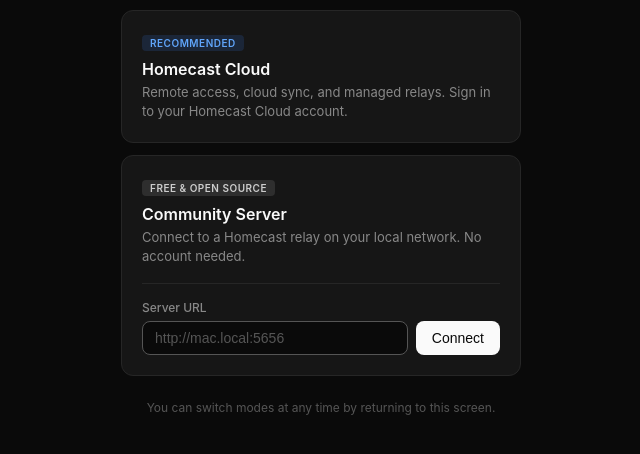
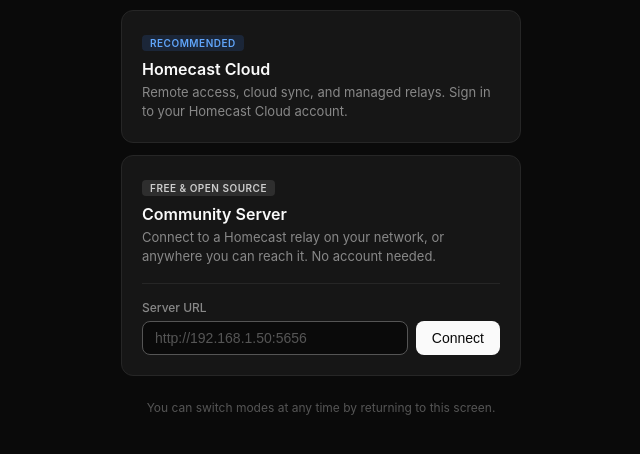
Before and after one commit to parob/homecast, a website: page app-android-windows-linux/src/index.html in a window 1280 px wide. Both pictures are taken after a click on the element 640 px from the left and 497 px from the top of the page. Shown: the part 232-686 px from the top of the page, without its empty margins (319-959 px from the left). Drawn offline with Linux system fonts and the light colour scheme.

Commit message:
android: release 1.1.2, and stop implying the relay has to be on your LAN
versionCode was 1000001 / 1.0.1 while Play production was serving 1001001 —
tauri.properties is not regenerated by a normal build, so it had gone stale and
any upload from it would have been rejected as not exceeding the live build.
Now 1001002 / 1.1.2, which is Tauri's major*1000000 + minor*1000 + patch.

The connect page also said "on your local network" and offered `mac.local:5656`
as the placeholder. Both are wrong on Android: its resolver has no mDNS, so a
.local name never resolves for the WebView, and now that a relay can be reached
over a proxy or VPN the LAN framing is too narrow. Placeholder is a numeric
address, wording covers anywhere you can reach it.

```diff
--- a/app-android-windows-linux/src/index.html
+++ b/app-android-windows-linux/src/index.html
@@ -127,11 +127,13 @@
       <div class="card" id="community-card" onclick="toggleCommunity()">
         <span class="badge community-badge">Free &amp; Open Source</span>
         <h2>Community Server</h2>
-        <p>Connect to a Homecast relay on your local network. No account needed.</p>
+        <p>Connect to a Homecast relay on your network, or anywhere you can reach it. No account needed.</p>
         <div class="server-form" id="server-form">
           <label for="server-url">Server URL</label>
           <div class="input-row">
-            <input type="url" id="server-url" placeholder="http://mac.local:5656" autocapitalize="off" autocorrect="off" />
+            <!-- A numeric address, not mac.local: Android's resolver has no
+                 mDNS, so a .local name never resolves for the WebView. -->
+            <input type="url" id="server-url" placeholder="http://192.168.1.50:5656" autocapitalize="off" autocorrect="off" />
             <button class="btn" id="connect-btn" onclick="event.stopPropagation(); connectCommunity();">Connect</button>
           </div>
           <div class="error" id="error"></div>
@@ -210,6 +212,10 @@
         errorEl.classList.remove('visible');
         localStorage.setItem('homecast-mode', 'community');
         localStorage.setItem('homecast-server-url', url);
+        // Nothing to hand over to the web app: it is served from the relay's
+        // own origin and reads window.location, which is right for a LAN
+        // address, a VPN address and a proxied hostname alike. (This page is a
+        // different origin, so its localStorage isn't visible there anyway.)
         window.location.href = url;
       }
 
```
